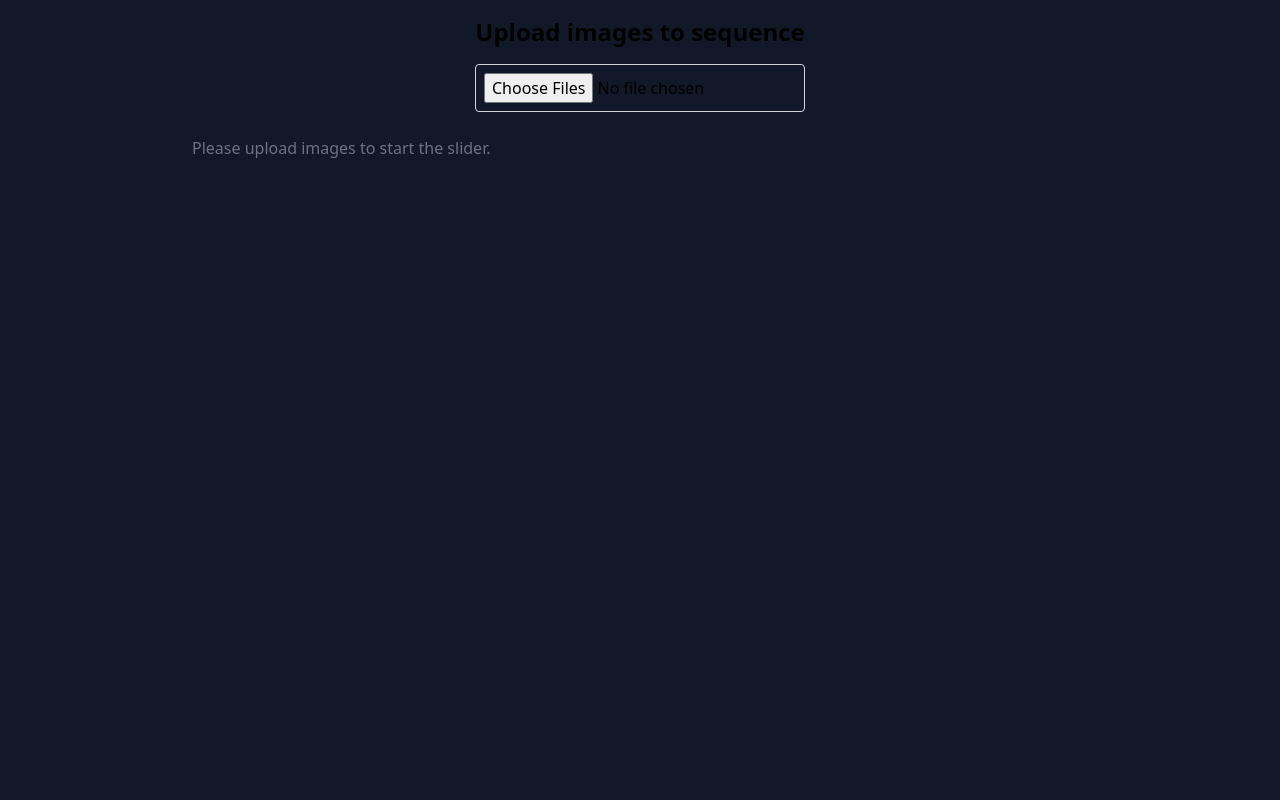
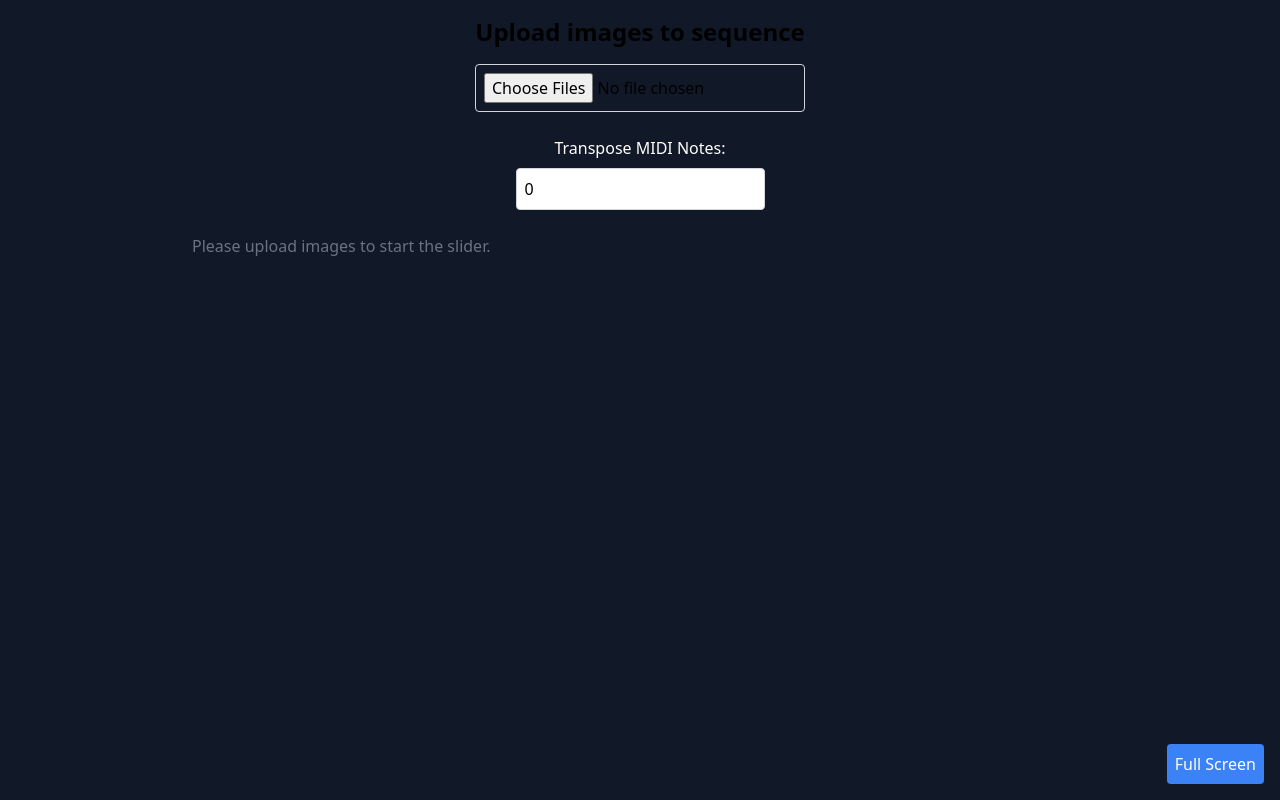
Before and after one commit to nathanfenoglio/midi-montage-image-sequencer, a Next.js app: page / in a window 1280 px wide. Built offline with nearby package versions, Linux system fonts and the light colour scheme.

Commit message:
add transpose input and full screen image display option

```diff
--- a/app/page.tsx
+++ b/app/page.tsx
@@ -9,6 +9,12 @@ const HomePage = () => {
   // need useRef to make sure that images are uploaded before midi notes attempt to access image array
   const imagesRef = useRef<string[]>([]);
   const [isPlaying, setIsPlaying] = useState(false);
+  // transpose option shift all midi notes by specified amount
+  const [transpose, setTranspose] = useState(0)
+  const transposeRef = useRef<number>(0);
+
+  // useRef to be able to control image display to be full screen or not
+  const sliderRef = useRef<HTMLDivElement | null>(null); // Ref for the slider
 
   // toggle play/stop
   const toggleSlideshow = () => {
@@ -29,6 +35,10 @@ const HomePage = () => {
   useEffect(() => {
     imagesRef.current = images; // Sync ref with the latest images state
   }, [images]);
+
+  useEffect(() => {
+    transposeRef.current = transpose;
+  }, [transpose]);
 
   // request access to receive MIDI from user
   // and connect to port
@@ -60,22 +70,31 @@ const HomePage = () => {
   }, []);
 
   const handleMIDIMessage = (message: WebMidi.MIDIMessageEvent) => {
+    // destructure midi note message
     const [command, note, velocity] = message.data;
 
     console.log(`Received MIDI message: Command=${command}, Note=${note}, Velocity=${velocity}`);
 
+    // 0xf0 11110000 to mask and get the upper 4 bits of the command part of the midi message to check if note on
+    // 10010000 is 144 and represents note on
     if ((command & 0xf0) === 144 && velocity > 0) { // Note On
       console.log(`Images length: ${imagesRef.current.length}`);
-      // console.log(`Images length: ${images.length}`);
-      // const newIndex = note % images.length;
-      const newIndex = note % imagesRef.current.length;
+      // SHOULD ADD OPTION TO MOD BY IMAGE LENGTH OR EVEN WHATEVER SPECIFIED MOD #...
+      const newIndex = (note + transposeRef.current) % imagesRef.current.length;
+      setCurrentImageIndex(newIndex);
+
       console.log(note);
       console.log(newIndex);
-      setCurrentImageIndex(newIndex);
+      console.log("transposeRef.current: " + transposeRef.current);
     }
   };
 
+  const makeFullScreen = () => {
+    sliderRef.current?.requestFullscreen();
+  };
+
   // Beats Per Minute
+  // will not be used when receiving midi data from user as the tempo will be controlled by whatever is received in real time
   const BPM: number = 80;
 
   // durations
@@ -109,6 +128,18 @@ const HomePage = () => {
         className="mb-6 p-2 border border-gray-300 rounded"
       />
 
+      {/* Transpose Input */}
+      <label htmlFor="transpose-input" className="text-white mb-2">
+        Transpose MIDI Notes:
+      </label>
+      <input
+        id="transpose-input"
+        type="number"
+        value={transpose}
+        onChange={(e) => setTranspose(Number(e.target.value))}
+        className="mb-6 p-2 border border-gray-300 rounded"
+      />
+
       {/* Start/Stop Button */}
       {images.length > 0 && (
         <button
@@ -122,11 +153,14 @@ const HomePage = () => {
       )}
 
       {/* Image Slider */}
-      <div className="w-full max-w-4xl">
+      <div ref={sliderRef} className="w-full max-w-4xl relative">
         {images.length > 0 ? (
           isPlaying ? (
-            // <ImagePlayer images={images} intervals={durations} />
-            <ImagePlayer images={images} intervals={durations} currentImageIndex={currentImageIndex}/>
+            <ImagePlayer
+              images={images}
+              intervals={durations}
+              currentImageIndex={currentImageIndex}
+            />
           ) : (
             <p className="text-gray-500">Click Start to begin the slideshow.</p>
           )
@@ -134,6 +168,17 @@ const HomePage = () => {
           <p className="text-gray-500">Please upload images to start the slider.</p>
         )}
       </div>
+
+      {/* Fullscreen Button */}
+      <button
+        // onClick={toggleFullscreen}
+        onClick={makeFullScreen}
+        className="absolute right-4 bottom-4 p-2 bg-blue-500 text-white rounded"
+      >
+        {/* {isFullscreen ? "Exit Fullscreen" : "Fullscreen"} */}
+        Full Screen
+      </button>
+
     </div>
   )
 }
```
